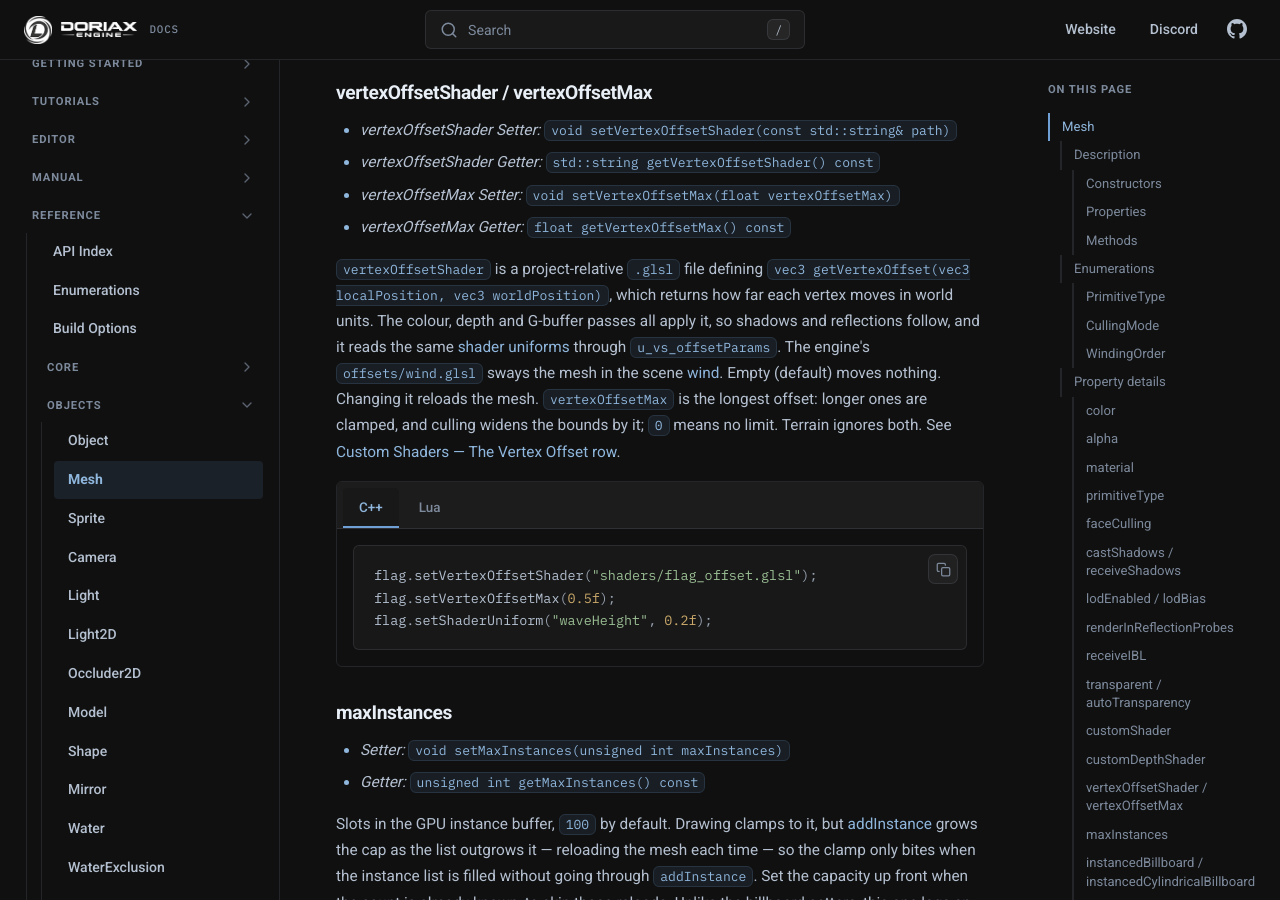
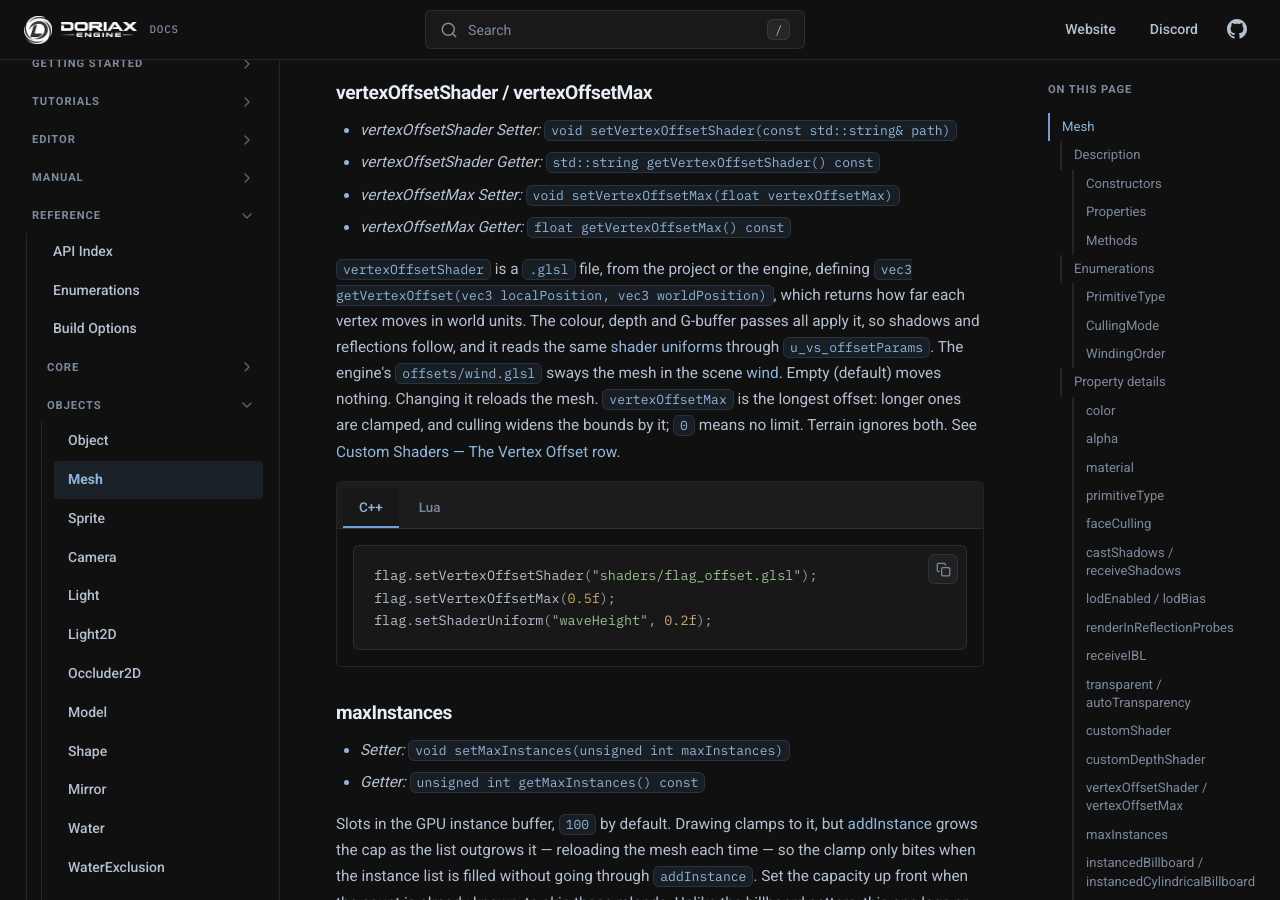
Before and after one commit to doriaxengine/doriax-docs, an MkDocs documentation site: the page built from docs/reference/classes/mesh.md, in a window 1280 px wide and 900 px high, scrolled down 11542 px. Built offline with MkDocs 1.6.1, drawn with Linux system fonts in a browser that asks for light colours; comment, search, counter and statistics services are not loaded.

Commit message:
Noted engine vertex offsets in the Mesh reference

```diff
--- a/docs/reference/classes/mesh.md
+++ b/docs/reference/classes/mesh.md
@@ -371,7 +371,7 @@ Project-relative base path of a forked **depth** shader — the one the mesh is
 * *vertexOffsetMax Setter:* `void setVertexOffsetMax(float vertexOffsetMax)`
 * *vertexOffsetMax Getter:* `float getVertexOffsetMax() const`
 
-`vertexOffsetShader` is a project-relative `.glsl` file defining `vec3 getVertexOffset(vec3 localPosition, vec3 worldPosition)`, which returns how far each vertex moves in world units. The colour, depth and G-buffer passes all apply it, so shadows and reflections follow, and it reads the same [shader uniforms](#setshaderuniform) through `u_vs_offsetParams`. The engine's `offsets/wind.glsl` sways the mesh in the scene [wind](scene.md#wind). Empty (default) moves nothing. Changing it reloads the mesh. `vertexOffsetMax` is the longest offset: longer ones are clamped, and culling widens the bounds by it; `0` means no limit. Terrain ignores both. See [Custom Shaders — The Vertex Offset row](../../editor/custom-shaders.md#the-vertex-offset-row).
+`vertexOffsetShader` is a `.glsl` file, from the project or the engine, defining `vec3 getVertexOffset(vec3 localPosition, vec3 worldPosition)`, which returns how far each vertex moves in world units. The colour, depth and G-buffer passes all apply it, so shadows and reflections follow, and it reads the same [shader uniforms](#setshaderuniform) through `u_vs_offsetParams`. The engine's `offsets/wind.glsl` sways the mesh in the scene [wind](scene.md#wind). Empty (default) moves nothing. Changing it reloads the mesh. `vertexOffsetMax` is the longest offset: longer ones are clamped, and culling widens the bounds by it; `0` means no limit. Terrain ignores both. See [Custom Shaders — The Vertex Offset row](../../editor/custom-shaders.md#the-vertex-offset-row).
 
 === "C++"
 
```
